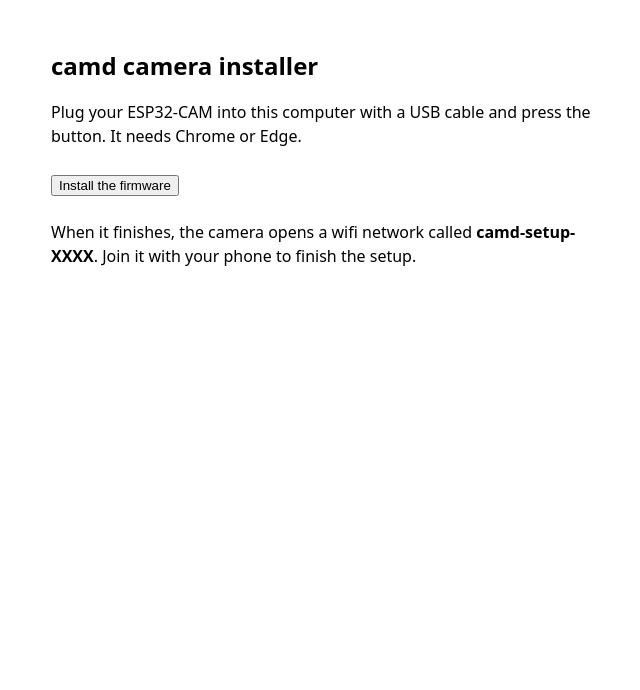
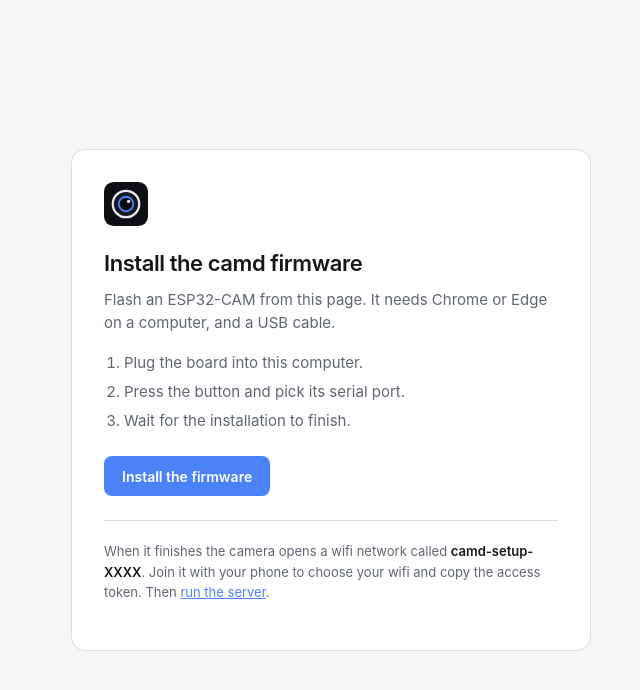
Before and after one commit to cristobaltormo/camd, a plain HTML site: page firmware/web-installer/index.html in a window 1280 px wide. Shown: the whole page, without its empty margins (309-949 px from the left). Drawn offline with Linux system fonts and the light colour scheme.

Commit message:
Restyle the web installer page

```diff
--- a/firmware/web-installer/index.html
+++ b/firmware/web-installer/index.html
@@ -3,20 +3,41 @@
 <head>
 <meta charset="utf-8">
 <meta name="viewport" content="width=device-width, initial-scale=1">
-<title>camd camera installer</title>
+<meta name="color-scheme" content="dark light">
+<title>Install the camd firmware</title>
 <script type="module" src="https://unpkg.com/esp-web-tools@10.0.1/dist/web/install-button.js?module"></script>
 <style>
-  body { font: 16px/1.5 system-ui, sans-serif; max-width: 560px; margin: 48px auto; padding: 0 20px; }
-  h1 { font-size: 24px; }
-  esp-web-install-button { display: block; margin: 24px 0; }
+  :root { --bg: #0b0c0f; --surface: #111317; --line: #2b3039; --text: #e9ebee; --muted: #8d939e; --accent: #4c82f7; color-scheme: dark; }
+  @media (prefers-color-scheme: light) { :root { --bg: #f6f6f7; --surface: #fff; --line: #d9dce1; --text: #15171b; --muted: #5f6672; color-scheme: light; } }
+  * { box-sizing: border-box; }
+  body { margin: 0; min-height: 100vh; display: grid; place-items: center; padding: 24px; background: var(--bg); color: var(--text); font: 15px/1.55 Inter, system-ui, -apple-system, "Segoe UI", sans-serif; -webkit-font-smoothing: antialiased; }
+  main { width: 100%; max-width: 520px; background: var(--surface); border: 1px solid var(--line); border-radius: 14px; padding: 32px; }
+  .mark { width: 44px; height: 44px; display: block; margin-bottom: 20px; }
+  h1 { margin: 0 0 8px; font-size: 22px; font-weight: 600; letter-spacing: -.02em; }
+  p { margin: 0 0 16px; color: var(--muted); }
+  ol { margin: 0 0 24px; padding-left: 20px; color: var(--muted); }
+  li { margin-bottom: 6px; }
+  strong { color: var(--text); font-weight: 600; }
+  button { height: 40px; padding: 0 18px; border: 0; border-radius: 8px; background: var(--accent); color: #fff; font: 600 14px Inter, system-ui, sans-serif; cursor: pointer; }
+  button:hover { filter: brightness(1.08); }
+  .note { margin-top: 24px; padding-top: 20px; border-top: 1px solid var(--line); font-size: 13px; }
+  a { color: var(--accent); }
 </style>
 </head>
 <body>
-<h1>camd camera installer</h1>
-<p>Plug your ESP32-CAM into this computer with a USB cable and press the button. It needs Chrome or Edge.</p>
+<main>
+<svg class="mark" viewBox="0 0 512 512" aria-hidden="true"><rect width="512" height="512" rx="112" fill="#0d0f13"/><circle cx="256" cy="256" r="154" fill="#141922" stroke="#e9ebee" stroke-width="26"/><circle cx="256" cy="256" r="84" fill="#0b0d12" stroke="#4c82f7" stroke-width="22"/><circle cx="286" cy="226" r="19" fill="#e9ebee"/></svg>
+<h1>Install the camd firmware</h1>
+<p>Flash an ESP32-CAM from this page. It needs Chrome or Edge on a computer, and a USB cable.</p>
+<ol>
+  <li>Plug the board into this computer.</li>
+  <li>Press the button and pick its serial port.</li>
+  <li>Wait for the installation to finish.</li>
+</ol>
 <esp-web-install-button manifest="manifest.json">
   <button slot="activate">Install the firmware</button>
 </esp-web-install-button>
-<p>When it finishes, the camera opens a wifi network called <strong>camd-setup-XXXX</strong>. Join it with your phone to finish the setup.</p>
+<p class="note">When it finishes the camera opens a wifi network called <strong>camd-setup-XXXX</strong>. Join it with your phone to choose your wifi and copy the access token. Then <a href="https://github.com/cristobaltormo/camd#3-run-the-server">run the server</a>.</p>
+</main>
 </body>
 </html>
```
